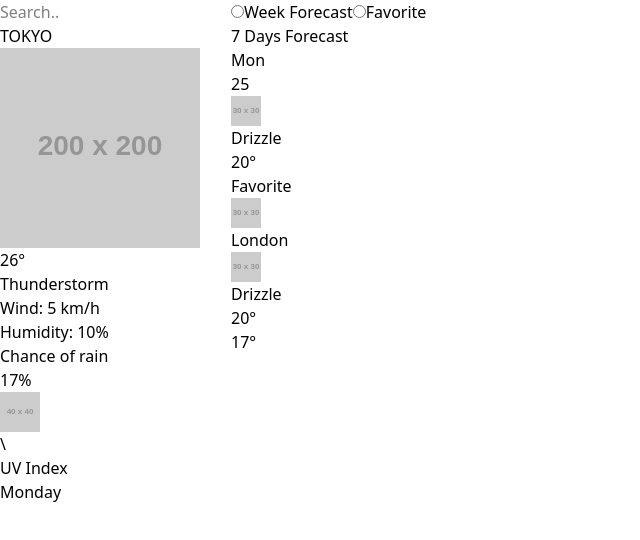
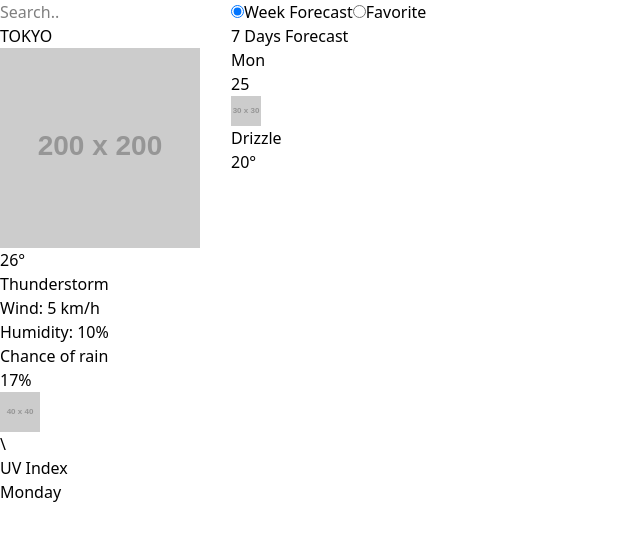
Before and after one commit to Zer0-Gravity/mini-react-project, a React (Vite) app in the folder weather-app/: page / in a window 1280 px wide. Shown: the top 540 px of the page, without its empty margins (0-640 px from the left). Built offline with nearby package versions, Linux system fonts and the light colour scheme.

Commit message:
Feat: Add tab logic behavior on forecast and favorite button

```diff
--- a/weather-app/src/App.tsx
+++ b/weather-app/src/App.tsx
@@ -1,24 +1,44 @@
+import type React from "react";
 import WeatherDisplay from "./Component/WeatherDisplay";
 import FavoriteList from "./PanelTab/FavoriteList";
 import WeekForecast from "./PanelTab/WeekForecast";
+import { useState } from "react";
 
 function App() {
+    const [selectedTab, setSelectedTab] = useState<string>("forecast");
+
+    const handleTabChange = (e: React.ChangeEvent<HTMLInputElement>) => {
+        setSelectedTab(e.target.value);
+    };
+
     return (
         <div className="flex">
             <WeatherDisplay />
             <div>
                 <div>
                     <label>
-                        <input type="radio" name="navigation-tab" />
+                        <input
+                            type="radio"
+                            name="navigation-tab"
+                            value="forecast"
+                            checked={selectedTab === "forecast"}
+                            onChange={handleTabChange}
+                        />
                         <span>Week Forecast</span>
                     </label>
                     <label>
-                        <input type="radio" name="navigation-tab" />
+                        <input
+                            type="radio"
+                            name="navigation-tab"
+                            value="favorite"
+                            checked={selectedTab === "favorite"}
+                            onChange={handleTabChange}
+                        />
                         <span>Favorite</span>
                     </label>
                 </div>
-                <WeekForecast />
-                <FavoriteList />
+                {selectedTab === "forecast" && <WeekForecast />}
+                {selectedTab === "favorite" && <FavoriteList />}
             </div>
         </div>
     );
```
